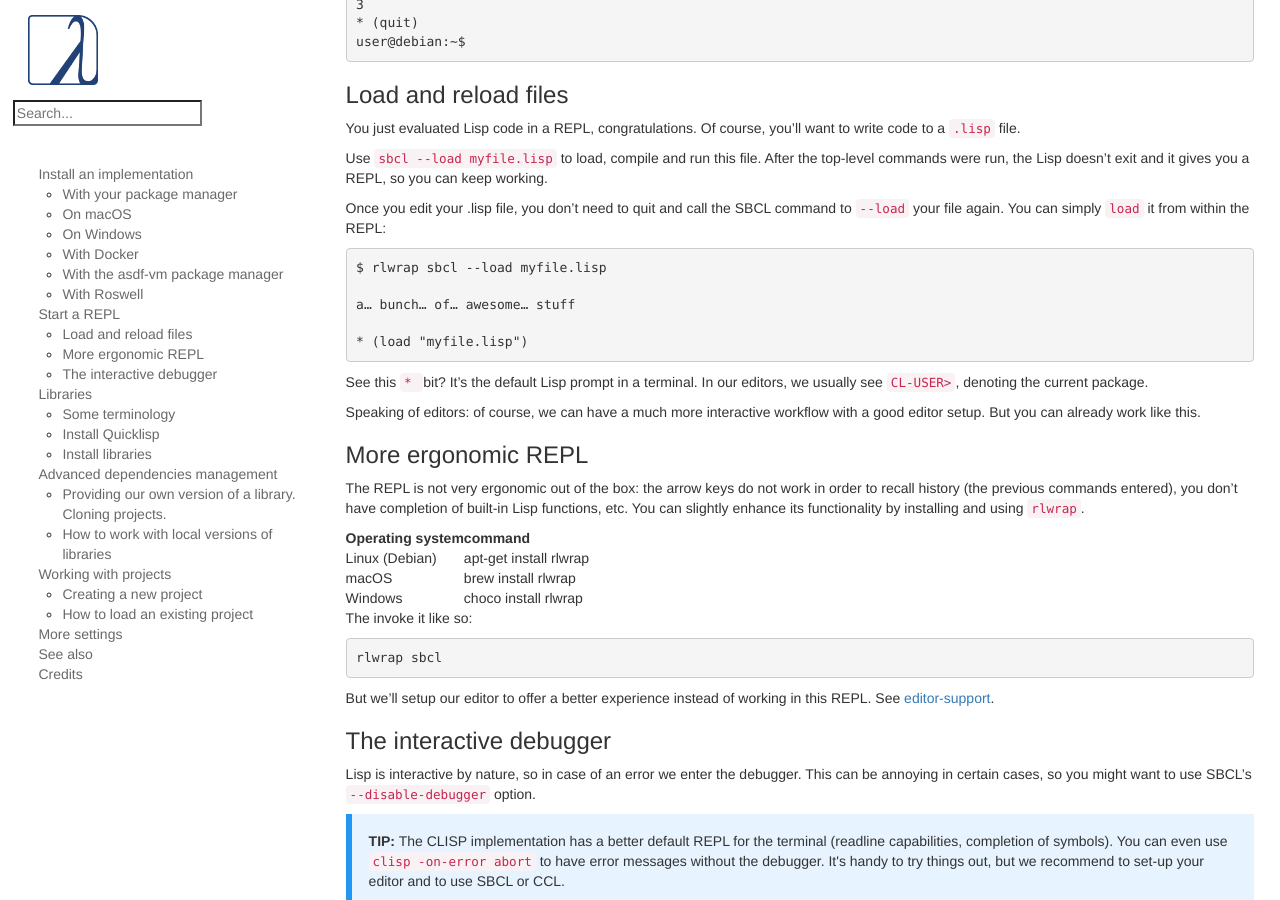
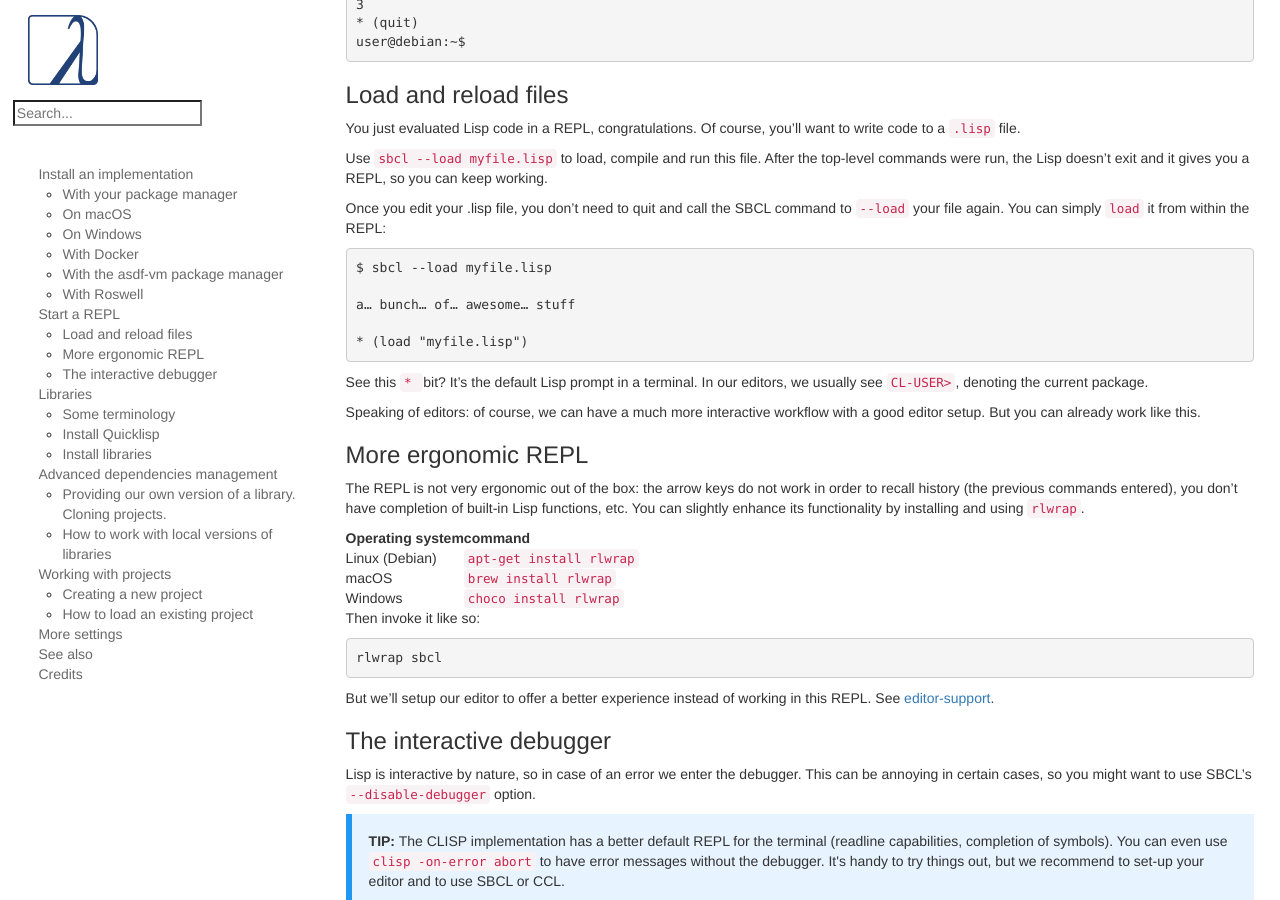
Before and after one commit to LispCookbook/cl-cookbook, a Jekyll site: the page built from getting-started.md, in a window 1280 px wide and 900 px high, scrolled down 2274 px. Built offline with Jekyll 4.4.1, drawn with Linux system fonts in a browser that asks for light colours.

Commit message:
(minor) typo, formatting

````diff
--- a/getting-started.md
+++ b/getting-started.md
@@ -152,7 +152,7 @@ it gives you a REPL, so you can keep working.
 Once you edit your .lisp file, you don't need to quit and call the SBCL command to `--load` your file again. You can simply `load` it from within the REPL:
 
 ```
-$ rlwrap sbcl --load myfile.lisp
+$ sbcl --load myfile.lisp
 
 a… bunch… of… awesome… stuff
 
@@ -171,13 +171,14 @@ work in order to recall history (the previous commands entered), you don't have
 can slightly enhance its functionality by installing and using
 `rlwrap`.
 
-| **Operating system** | **command**            |
-|----------------------|------------------------|
-| Linux (Debian)       | apt-get install rlwrap |
-| macOS                | brew install rlwrap    |
-| Windows              | choco install rlwrap   |
+| **Operating system** | **command**              |
+|----------------------|--------------------------|
+| Linux (Debian)       | `apt-get install rlwrap` |
+| macOS                | `brew install rlwrap`    |
+| Windows              | `choco install rlwrap`   |
 
-The invoke it like so:
+
+Then invoke it like so:
 
     rlwrap sbcl
 
````
